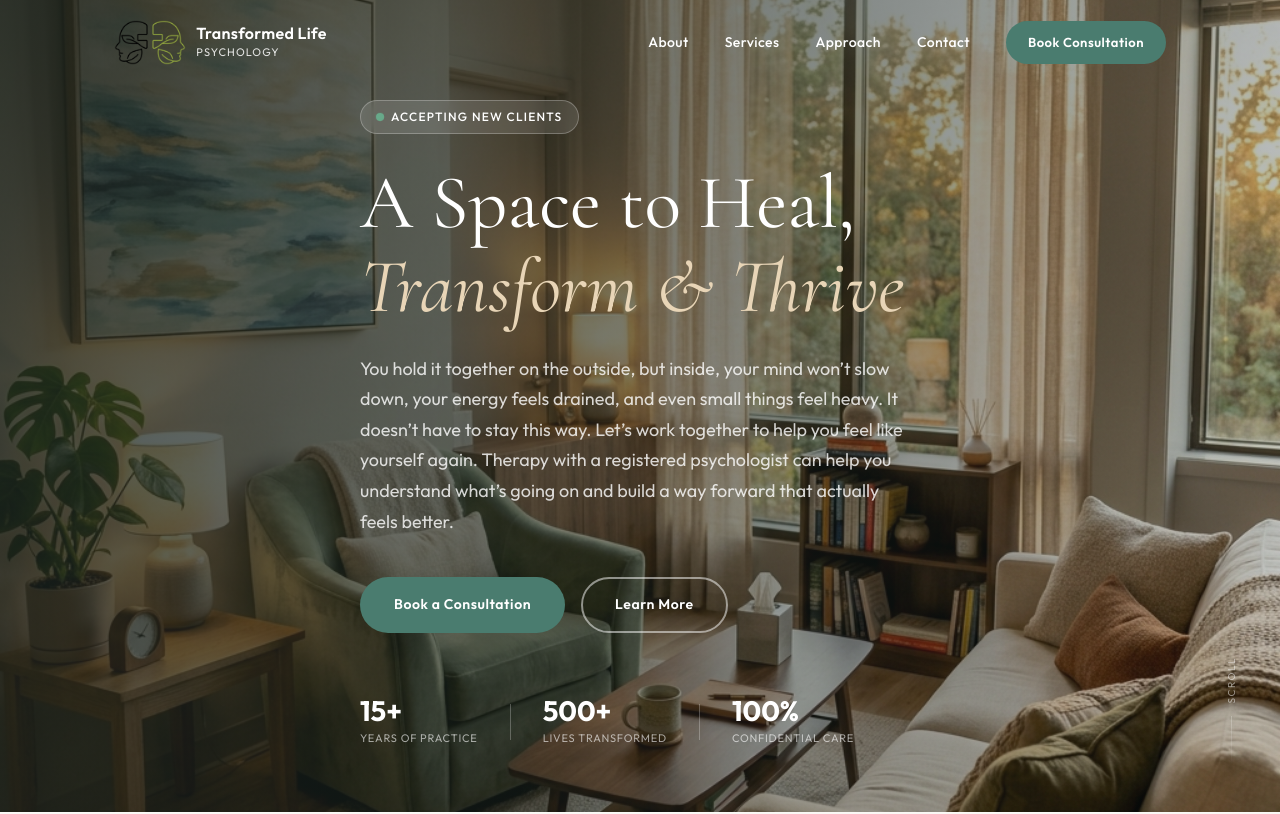
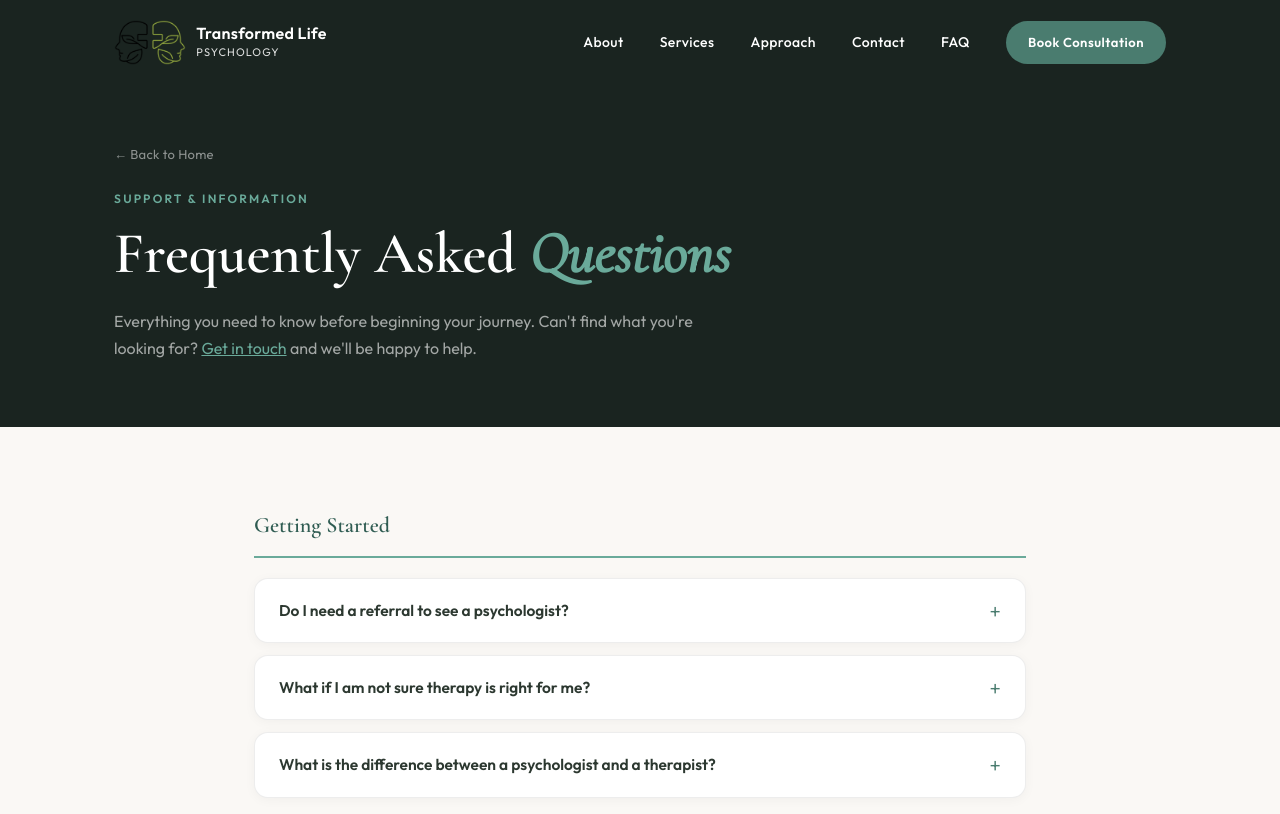
Before and after one commit to drmareenawesley/transformed-life-website, a React (Vite) app: page /faq in a window 1280 px wide. Shown: the top 814 px of the page. Built offline with nearby package versions, Linux system fonts and the light colour scheme.

Commit message:
add FAQ as separate page with navbar link and routing

```diff
--- a/package.json
+++ b/package.json
@@ -11,7 +11,8 @@
   },
   "dependencies": {
     "react": "^19.2.4",
-    "react-dom": "^19.2.4"
+    "react-dom": "^19.2.4",
+    "react-router-dom": "^7.14.2"
   },
   "devDependencies": {
     "@eslint/js": "^9.39.4",
--- a/src/App.jsx
+++ b/src/App.jsx
@@ -1,4 +1,5 @@
 import { useEffect } from 'react';
+import { BrowserRouter, Routes, Route } from 'react-router-dom';
 import Navbar from './components/Navbar';
 import Hero from './components/Hero';
 import About from './components/About';
@@ -6,6 +7,7 @@ import Services from './components/Services';
 import Approach from './components/Approach';
 import Contact from './components/Contact';
 import Footer from './components/Footer';
+import FAQPage from './pages/FAQPage';
 import './index.css';
 import './App.css';
 
@@ -29,9 +31,8 @@ function useScrollReveal() {
   }, []);
 }
 
-export default function App() {
+function HomePage() {
   useScrollReveal();
-
   return (
     <>
       <Navbar />
@@ -46,3 +47,14 @@ export default function App() {
     </>
   );
 }
+
+export default function App() {
+  return (
+    <BrowserRouter>
+      <Routes>
+        <Route path="/" element={<HomePage />} />
+        <Route path="/faq" element={<FAQPage />} />
+      </Routes>
+    </BrowserRouter>
+  );
+}
--- /dev/null
+++ b/src/components/FAQ.css
@@ -0,0 +1,166 @@
+.faq__list {
+  display: flex;
+  flex-direction: column;
+  gap: 12px;
+}
+
+.faq__item {
+  background: var(--clr-white);
+  border-radius: 14px;
+  border: 1px solid rgba(0, 0, 0, 0.07);
+  overflow: hidden;
+  box-shadow: 0 2px 12px rgba(0, 0, 0, 0.04);
+  transition: box-shadow var(--transition);
+}
+
+.faq__item:hover {
+  box-shadow: 0 4px 24px rgba(0, 0, 0, 0.09);
+}
+
+.faq__item--open {
+  border-color: var(--clr-primary-light);
+  box-shadow: 0 4px 24px rgba(74, 124, 89, 0.12);
+}
+
+.faq__question {
+  width: 100%;
+  display: flex;
+  justify-content: space-between;
+  align-items: center;
+  gap: 16px;
+  padding: 20px 24px;
+  background: none;
+  border: none;
+  cursor: pointer;
+  text-align: left;
+  font-size: 15.5px;
+  font-weight: 600;
+  color: var(--clr-text);
+  font-family: var(--font-body);
+  line-height: 1.5;
+  transition: color var(--transition);
+}
+
+.faq__item--open .faq__question {
+  color: var(--clr-primary-dark);
+}
+
+.faq__icon {
+  font-size: 22px;
+  font-weight: 300;
+  color: var(--clr-primary);
+  flex-shrink: 0;
+  line-height: 1;
+  transition: transform var(--transition);
+}
+
+.faq__answer {
+  max-height: 0;
+  overflow: hidden;
+  transition: max-height 0.38s ease, padding 0.3s ease;
+  padding: 0 24px;
+}
+
+.faq__item--open .faq__answer {
+  max-height: 400px;
+  padding: 0 24px 20px;
+}
+
+.faq__answer p {
+  font-size: 14.5px;
+  color: var(--clr-text-muted);
+  line-height: 1.8;
+  border-top: 1px solid rgba(0, 0, 0, 0.06);
+  padding-top: 16px;
+}
+
+/* FAQ Page Layout */
+.faq-page__hero {
+  background: var(--clr-bg-dark);
+  padding: 140px 24px 64px;
+  color: var(--clr-white);
+}
+
+.faq-page__back {
+  display: inline-block;
+  font-size: 13px;
+  color: rgba(255,255,255,0.5);
+  margin-bottom: 24px;
+  transition: color var(--transition);
+  letter-spacing: 0.02em;
+}
+
+.faq-page__back:hover {
+  color: var(--clr-primary-light);
+}
+
+.faq-page__hero .section-label {
+  color: var(--clr-primary-light);
+}
+
+.faq-page__heading {
+  font-family: var(--font-heading);
+  font-size: clamp(36px, 5vw, 58px);
+  font-weight: 600;
+  color: var(--clr-white);
+  line-height: 1.15;
+  margin-bottom: 20px;
+}
+
+.faq-page__heading em {
+  color: var(--clr-primary-light);
+  font-style: italic;
+}
+
+.faq-page__sub {
+  font-size: 16px;
+  color: rgba(255,255,255,0.6);
+  max-width: 600px;
+  line-height: 1.7;
+}
+
+.faq-page__sub a {
+  color: var(--clr-primary-light);
+  text-decoration: underline;
+}
+
+.faq-page__body {
+  padding: 80px 24px;
+  max-width: 820px;
+  margin: 0 auto;
+  display: flex;
+  flex-direction: column;
+  gap: 56px;
+}
+
+.faq-page__category {
+  display: flex;
+  flex-direction: column;
+  gap: 16px;
+}
+
+.faq-page__cat-heading {
+  font-family: var(--font-heading);
+  font-size: 22px;
+  font-weight: 600;
+  color: var(--clr-primary-dark);
+  padding-bottom: 12px;
+  border-bottom: 2px solid var(--clr-primary-light);
+  margin-bottom: 4px;
+}
+
+@media (max-width: 600px) {
+  .faq__question {
+    font-size: 14.5px;
+    padding: 16px 18px;
+  }
+  .faq__answer {
+    padding: 0 18px;
+  }
+  .faq__item--open .faq__answer {
+    padding: 0 18px 16px;
+  }
+  .faq-page__hero {
+    padding: 120px 20px 48px;
+  }
+}
--- a/src/components/Navbar.jsx
+++ b/src/components/Navbar.jsx
@@ -1,4 +1,5 @@
 import { useState, useEffect } from 'react';
+import { Link, useLocation } from 'react-router-dom';
 import './Navbar.css';
 import logoImg from '../assets/logo.png';
 
@@ -12,26 +13,40 @@ export default function Navbar() {
     return () => window.removeEventListener('scroll', handleScroll);
   }, []);
 
+  const location = useLocation();
+  const isHome = location.pathname === '/';
+
   const navLinks = [
-    { href: '#about', label: 'About' },
-    { href: '#services', label: 'Services' },
-    { href: '#approach', label: 'Approach' },
-    { href: '#contact', label: 'Contact' },
+    { href: isHome ? '#about' : '/#about', label: 'About' },
+    { href: isHome ? '#services' : '/#services', label: 'Services' },
+    { href: isHome ? '#approach' : '/#approach', label: 'Approach' },
+    { href: isHome ? '#contact' : '/#contact', label: 'Contact' },
+    { href: '/faq', label: 'FAQ', isRoute: true },
   ];
 
   return (
     <header className={`navbar ${scrolled ? 'scrolled' : ''} ${menuOpen ? 'menu-open' : ''}`}>
       <div className="container navbar__inner">
-        <a href="#hero" className="navbar__logo" id="nav-logo">
+        <Link to="/" className="navbar__logo" id="nav-logo">
           <img src={logoImg} alt="Transformed Life Psychology Logo" className="logo-image" />
           <div>
             <span className="logo-name">Transformed Life</span>
             <span className="logo-sub">Psychology</span>
           </div>
-        </a>
+        </Link>
 
         <nav className={`navbar__links ${menuOpen ? 'open' : ''}`} id="nav-links">
-          {navLinks.map(link => (
+          {navLinks.map(link =>
+            link.isRoute ? (
+              <Link
+                key={link.href}
+                to={link.href}
+                className="navbar__link"
+                onClick={() => setMenuOpen(false)}
+              >
+                {link.label}
+              </Link>
+            ) : (
               <a
                 key={link.href}
                 href={link.href}
@@ -40,8 +55,9 @@ export default function Navbar() {
               >
                 {link.label}
               </a>
-          ))}
-          <a href="#contact" className="navbar__cta" id="nav-cta" onClick={() => setMenuOpen(false)}>
+            )
+          )}
+          <a href={isHome ? '#contact' : '/#contact'} className="navbar__cta" id="nav-cta" onClick={() => setMenuOpen(false)}>
             Book Consultation
           </a>
         </nav>
--- /dev/null
+++ b/src/pages/FAQPage.jsx
@@ -0,0 +1,119 @@
+import { useState } from 'react';
+import { Link } from 'react-router-dom';
+import Navbar from '../components/Navbar';
+import Footer from '../components/Footer';
+import '../components/FAQ.css';
+
+const faqs = [
+  {
+    category: 'Getting Started',
+    items: [
+      {
+        q: 'Do I need a referral to see a psychologist?',
+        a: 'No referral is needed to book an appointment with Dr. Wesley. You can reach out directly through the contact form or by email to schedule a consultation at a time that works for you.',
+      },
+      {
+        q: 'What if I am not sure therapy is right for me?',
+        a: `That is completely understandable. Many people feel uncertain before their first session. We encourage you to book a consultation — there is no obligation, and it is simply a chance to ask questions, share what you are going through, and see if it feels like the right fit.`,
+      },
+      {
+        q: 'What is the difference between a psychologist and a therapist?',
+        a: 'A registered psychologist (C.Psych) holds a doctoral-level degree and is regulated by the College of Psychologists of Ontario. This means they are trained to conduct formal assessments, provide diagnoses, and deliver advanced evidence-based treatment — a higher standard of clinical training than most therapists.',
+      },
+    ],
+  },
+  {
+    category: 'Sessions & Process',
+    items: [
+      {
+        q: 'How long does each session last?',
+        a: 'A standard therapy session is 50 minutes. Initial intake appointments may be slightly longer to allow adequate time for a thorough assessment and to begin building a personalized care plan.',
+      },
+      {
+        q: 'How many sessions will I need?',
+        a: `Every person's journey is unique. The number of sessions depends on your individual goals, the nature of your concerns, and the pace of progress that feels right for you. Dr. Wesley will work collaboratively with you to regularly review goals and adjust the plan as needed.`,
+      },
+      {
+        q: 'Do you offer online therapy?',
+        a: 'Yes. Dr. Wesley offers secure, PIPEDA-compliant virtual therapy sessions across Ontario, making it convenient to access care from the comfort of your home.',
+      },
+    ],
+  },
+  {
+    category: 'Insurance & Fees',
+    items: [
+      {
+        q: 'Is therapy covered by insurance?',
+        a: 'Many extended health benefit plans cover registered psychologist services, either fully or partially. We recommend checking with your insurance provider prior to your first appointment. Receipts will be provided for all sessions for direct submission or reimbursement.',
+      },
+      {
+        q: 'Do you direct bill insurance?',
+        a: 'Please contact us directly to discuss billing arrangements. We are happy to provide all necessary documentation to support your insurance claims.',
+      },
+    ],
+  },
+  {
+    category: 'Privacy & Safety',
+    items: [
+      {
+        q: 'Is everything I share kept confidential?',
+        a: 'Absolutely. Everything discussed in therapy is strictly confidential. There are very limited legal exceptions — such as imminent risk of harm to yourself or others — which Dr. Wesley will explain fully during your first session.',
+      },
+    ],
+  },
+];
+
+export default function FAQPage() {
+  const [openIndex, setOpenIndex] = useState(null);
+  const toggle = (key) => setOpenIndex(openIndex === key ? null : key);
+
+  return (
+    <>
+      <Navbar />
+      <main className="faq-page">
+        <div className="faq-page__hero">
+          <div className="container">
+            <Link to="/" className="faq-page__back">← Back to Home</Link>
+            <p className="section-label">Support & Information</p>
+            <h1 className="faq-page__heading">Frequently Asked <em>Questions</em></h1>
+            <p className="faq-page__sub">
+              Everything you need to know before beginning your journey. Can't find what you're looking for?{' '}
+              <Link to="/#contact">Get in touch</Link> and we'll be happy to help.
+            </p>
+          </div>
+        </div>
+
+        <div className="container faq-page__body">
+          {faqs.map((section) => (
+            <div key={section.category} className="faq-page__category">
+              <h2 className="faq-page__cat-heading">{section.category}</h2>
+              <div className="faq__list">
+                {section.items.map((item, i) => {
+                  const key = `${section.category}-${i}`;
+                  const isOpen = openIndex === key;
+                  return (
+                    <div key={key} className={`faq__item ${isOpen ? 'faq__item--open' : ''}`}>
+                      <button
+                        className="faq__question"
+                        onClick={() => toggle(key)}
+                        aria-expanded={isOpen}
+                        id={`faq-${key}`}
+                      >
+                        <span>{item.q}</span>
+                        <span className="faq__icon">{isOpen ? '−' : '+'}</span>
+                      </button>
+                      <div className="faq__answer">
+                        <p>{item.a}</p>
+                      </div>
+                    </div>
+                  );
+                })}
+              </div>
+            </div>
+          ))}
+        </div>
+      </main>
+      <Footer />
+    </>
+  );
+}
```
Also changed, not shown: 1 other file (tests, documents, lock files or other folders). Lines whose indentation alone changed are shown as unchanged.
